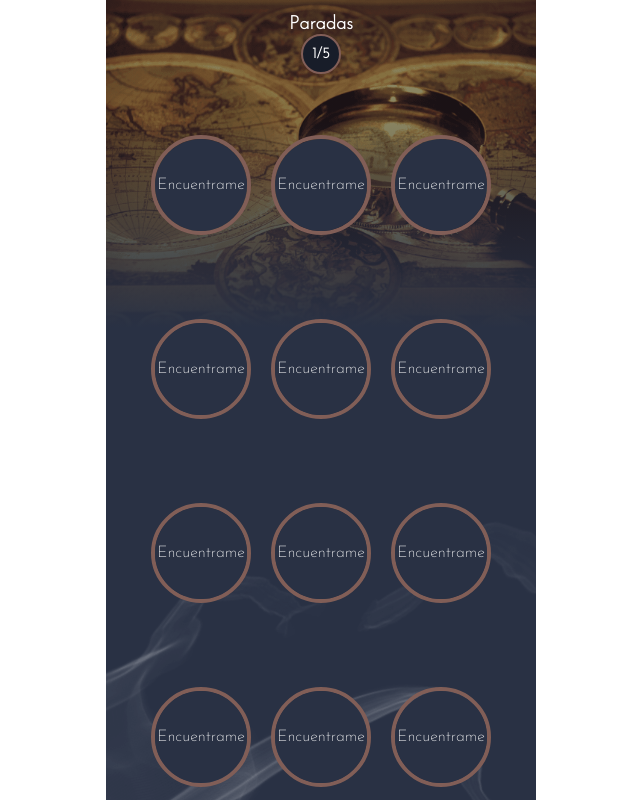
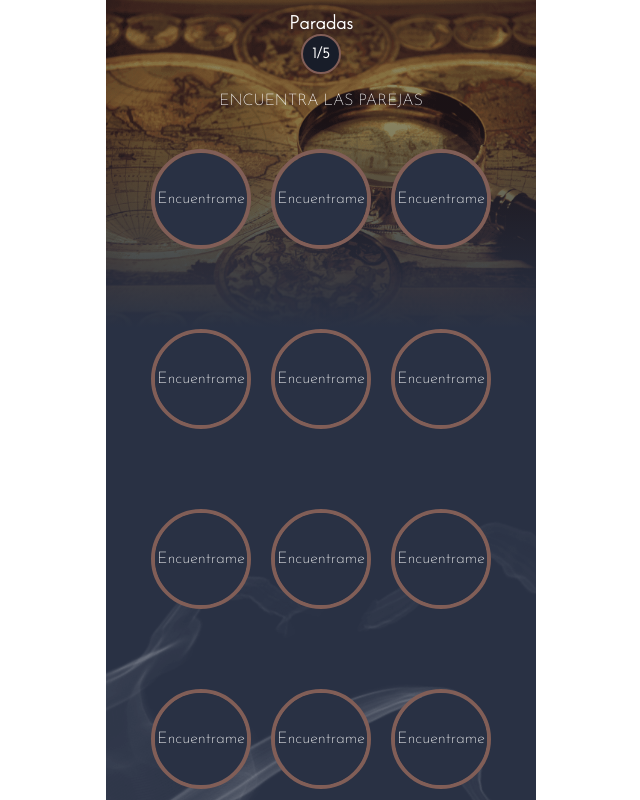
Before and after one commit to kevcast95/hunter, a React (Create React App) app: page /hunter/first in a window 1280 px wide. Shown: the whole page, without its empty margins (319-959 px from the left). Built offline with nearby package versions, Linux system fonts and the light colour scheme.

Commit message:
Adding new adress

```diff
--- a/src/components/Complete/index.js
+++ b/src/components/Complete/index.js
@@ -28,7 +28,7 @@ function Complete( { setIsOpen, setFailed }) {
     }
     if (!containsAll && progressBar === 0) {
       setIsOpen(true)
-      setFailed()
+      setFailed(true)
       setTimeout(() => {
         setIsOpen(false)
         setHangImg(hang2)
--- a/src/components/Layout/Layout.scss
+++ b/src/components/Layout/Layout.scss
@@ -6,7 +6,7 @@
   position: relative;
   font-family: 'Josefin Sans', sans-serif;
   background: linear-gradient(0deg, #29314442 37%, #181d29 76%);
-  overflow: hidden;
+  overflow-x: hidden;
   margin: 0 auto;
   /* color: #815e57; */
   &-image {
--- a/src/pages/Cake/index.js
+++ b/src/pages/Cake/index.js
@@ -16,7 +16,7 @@ function Cake() {
     <Layout picture={img}
       stop={3}
       route={'/forth'}
-      location={'https://www.google.com.co/maps/place/Cancha+Sint%C3%A9tica+La+Arenosa+%E2%9A%BD/@10.917923,-74.8182023,20z/data=!4m13!1m7!3m6!1s0x8ef42dbfeca944a3:0x9b7c6c4856f6d540!2sCra+78+%2382-32,+Barranquilla,+Atl%C3%A1ntico!3b1!8m2!3d11.0213567!4d-74.8052002!3m4!1s0x8ef5d387fd6c45b7:0x8fe8d5c472a70695!8m2!3d10.917923!4d-74.818022?hl=es&authuser=0'}
+      location={'https://www.google.com.co/maps/place/Cl.+80c+%2318c-46,+Soledad,+Barranquilla,+Atl%C3%A1ntico/@10.9184554,-74.8180569,18z/data=!3m1!4b1!4m5!3m4!1s0x8ef5d2f98aa40ab7:0xbafbe89020985495!8m2!3d10.9184532!4d-74.8171367?hl=es&authuser=0'}
       isOpen={isOpen}
       text={failed ? 'Lo siento has perdido, intenta de nuevo': null}
     >
@@ -25,7 +25,7 @@ function Cake() {
         <img className="cake-smoke" src={smk3} alt="smoke" />
           <img className="cake-smoke1" src={smk1} alt="smoke" />
           <div className="cake-guide">
-            COMPLEA LA PALABRA
+            COMPLETA LA PALABRA
             <p>
               Parecido al juego del ahorcado, deberas completar la palaba.
             </p>
--- a/src/pages/Collar/index.js
+++ b/src/pages/Collar/index.js
@@ -17,12 +17,15 @@ function Collar() {
       picture={img}
       stop={1}
       route={'/second'}
-      location={'https://www.google.com.co/maps/place/Parque+Canino/@11.0194589,-74.7929126,19z/data=!3m1!4b1!4m5!3m4!1s0x8ef42deba77c4593:0x19c049f71a8d7475!8m2!3d11.0194576!4d-74.7923654?hl=es&authuser=0'}
+      location={'https://www.google.com.co/maps/place/Cancha+de+Voleibol+Playa/@11.0179394,-74.791315,19z/data=!3m1!4b1!4m5!3m4!1s0x8ef42d37b04ede7b:0xd858ef7671d05397!8m2!3d11.0179381!4d-74.7907678?hl=es&authuser=0'}
       isOpen={isOpen}
     >
       <div className="collar">
         <div className="collar-content">
           <img className="collar-smoke" src={smk3} alt="smoke" />
+          <div className="cake-guide">
+            ENCUENTRA LAS PAREJAS
+          </div>
           <Memory
             setIsOpen={()=> setIsOpen(true)}
           />
--- a/src/pages/Dress/index.js
+++ b/src/pages/Dress/index.js
@@ -128,7 +128,7 @@ function Dress() {
     <Layout picture={img}
       stop={2}
       route={'/third'}
-      location={'https://www.google.com.co/maps/place/Cra+78+%2382-32,+Barranquilla,+Atl%C3%A1ntico/@11.0213567,-74.8054738,20z/data=!4m5!3m4!1s0x8ef42dbfeca944a3:0x9b7c6c4856f6d540!8m2!3d11.0213567!4d-74.8052002?hl=es&authuser=0'}
+      location={'https://www.google.com.co/maps/place/Cra+78+%2382-45,+Barranquilla,+Atl%C3%A1ntico/@11.0212269,-74.8060232,19z/data=!3m1!4b1!4m5!3m4!1s0x8ef42dbfeca944a3:0xb01489dd40edf9af!8m2!3d11.0212256!4d-74.805476?hl=es&authuser=0'}
       isOpen={isOpen}
       text={correct < 3 ? 'Lo siento has perdido, intenta de nuevo': null}
     >
--- a/src/pages/House/House.scss
+++ b/src/pages/House/House.scss
@@ -9,7 +9,6 @@
   color: #FFF;
   &-content {
     width: 86%;
-    height: 840px;
     position: relative;
     display: flex;
     flex-direction: column;
```
Also changed, not shown: src/assets/qr.png (added), src/assets/qrcode.png (added).
